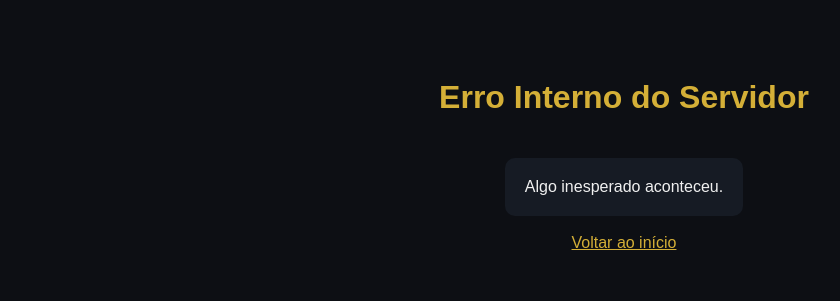
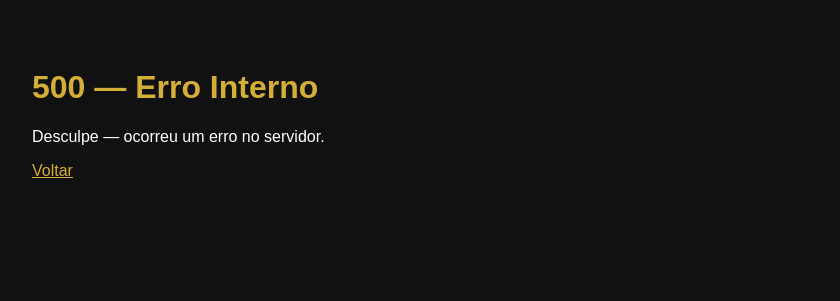
Before and after one commit to hilen-dev/Tridados, a Python web app: template templates/500.html in a window 1280 px wide. Shown: the top 301 px of the page, without its empty margins (16-856 px from the left). Run offline with Jinja, Linux system fonts and the light colour scheme; the template is opened without the code that fills it, so the values that code supplies are empty.

Commit message:
Update 500.html

```diff
--- a/templates/500.html
+++ b/templates/500.html
@@ -1,23 +1,8 @@
 <!DOCTYPE html>
-<html>
-<head>
-    <meta charset="UTF-8">
-    <title>Erro Interno</title>
-    <style>
-        body { background:#0d0f14; color:#f0f0f0; font-family:Arial; text-align:center; padding:50px; }
-        h1 { color:#d4af37; }
-        .msg { margin-top:20px; background:#161b24; padding:20px; border-radius:10px; display:inline-block; }
-    </style>
-</head>
-<body>
-
-<h1>Erro Interno do Servidor</h1>
-<div class="msg">
-    Algo inesperado aconteceu.<br>
-    <small>{{ error }}</small>
-</div>
-<br><br>
-<a href="/" style="color:#d4af37;">Voltar ao início</a>
-
-</body>
-</html>
+<html><head><meta charset="utf-8"><title>Erro Interno</title></head>
+<body style="font-family:Arial,Helvetica,sans-serif;background:#111;color:#fff;padding:40px;">
+  <h1 style="color:#d4af37">500 — Erro Interno</h1>
+  <p>Desculpe — ocorreu um erro no servidor.</p>
+  <pre style="color:#f88">{{ error }}</pre>
+  <a href="/" style="color:#d4af37">Voltar</a>
+</body></html>
```
